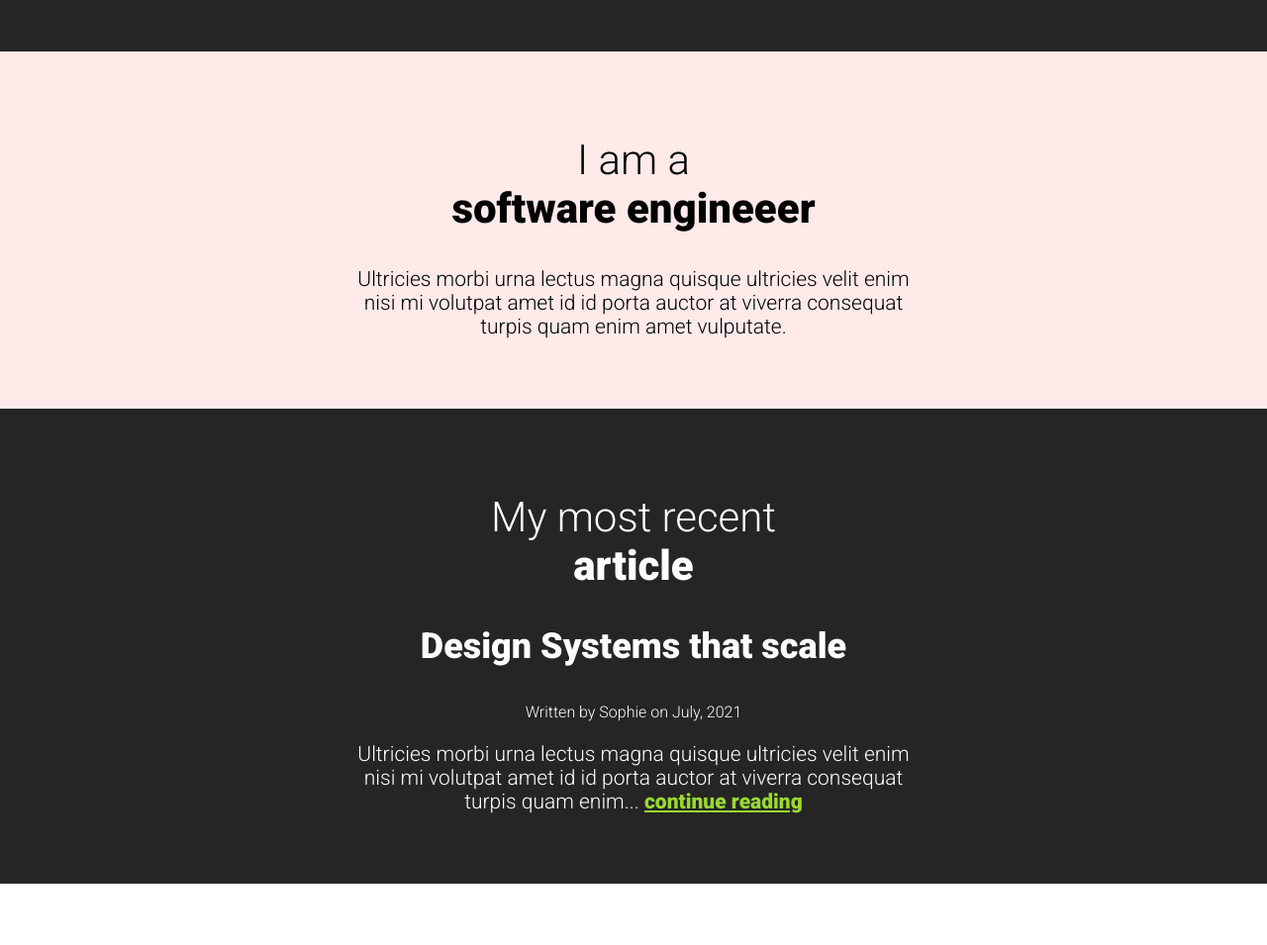
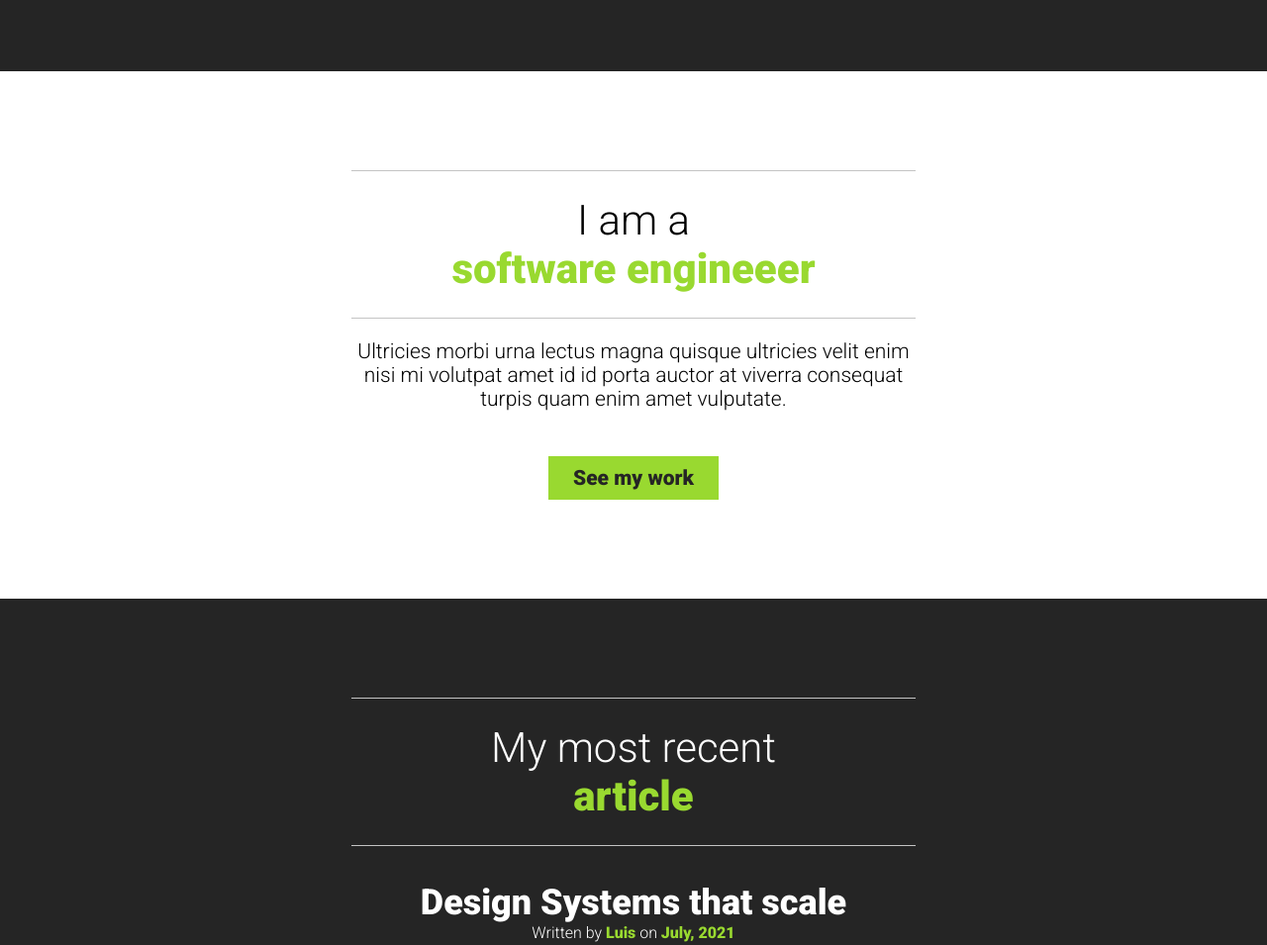
Before and after one commit to luuisss1598/Profile-Practice, a plain HTML site: page index.html in a window 1280 px wide. Shown: the part 674-1629 px from the top of the page at 99% size. Before the commit the page ends 1567 px from the top, so only its background shows below. Drawn offline with Linux system fonts and the light colour scheme.

Commit message:
added more details and style into my profile

```diff
--- a/index.css
+++ b/index.css
@@ -10,6 +10,7 @@ body {
 
 h1, h2 {
     font-weight: 300;
+    margin: 0;
 }
 
 h1 {
@@ -18,15 +19,21 @@ h1 {
 
 h2 {
     font-size: 42px;
+    border-top: #c4c4c4 1px solid;
+    border-bottom: #c4c4c4 1px solid;
+    padding: 25px 0;
+    margin-bottom: 20px;
 }
 
 h3 {
     font-size: 36px;
     font-weight: 900;
+    margin-bottom: 0;
 }
 
 .small-text {
     font-size: 16px;
+    margin-top: 0;
 }
 
 
@@ -45,8 +52,12 @@ img:hover {
     transform: scale(1.01);
 }
 
-h1 span, h2 span {
-    font-weight: bold;
+h1 span,
+h2 span,
+.name,
+time {
+    font-weight: 900;
+    color: #99D930;
 }
 
 a {
@@ -58,7 +69,7 @@ a:hover, a:focus{
     color: #131313;;
 }
 header, section {
-    padding: 50px 0;;
+    padding: 100px 0;;
 }
 
 header {
@@ -66,7 +77,8 @@ header {
 }
 
 .section-one {
-    background-color: #FFEAEA;
+    /* background-color: #FFEAEA; */
+    background-color: #fff;
 }
 
 .section-two {
@@ -76,4 +88,24 @@ header {
 header, .section-two {
     background-color: #252525;
     color: #fff;
-}]
+}
+
+
+
+/* buttons */
+
+.btn {
+    display: inline-block;
+    background-color: #99D930;
+    color: #252525;
+    padding: 10px 25px;
+    text-decoration: none;
+    margin-top: 25px;
+}
+
+.btn:hover,
+.btn:focus {
+    background-color: #252525;
+    color: #fff;
+    border: #99D930 2px solid;
+}
--- a/index.html
+++ b/index.html
@@ -19,6 +19,7 @@
                     ultricies velit enim nisi mi volutpat amet
                     id id porta auctor at viverra consequat
                     turpis quam enim amet vulputate.</p>
+                    <a href="#" class="btn button-work">See my work</a>
             </div>
         </section>
 
@@ -27,8 +28,9 @@
                 <h2>My most recent <br><span>article</span></h2>
                 <article>
                     <h3 >Design Systems that scale</h3>
-                    <p class="small-text">Written by Sophie on July, 2021</p>
+                    <p class="small-text">Written by <span class="name">Luis</span> on <time datetime="2020-06-19">July, 2021</time></p>
                     <p>Ultricies morbi urna lectus magna quisque ultricies velit enim nisi mi volutpat amet id id porta auctor at viverra consequat turpis quam enim... <a href="#">continue reading</a></p>
+                    <a href="#" class="btn button-articles">See all my articles</a>
                 </article>
             </div>
         </section>
```
